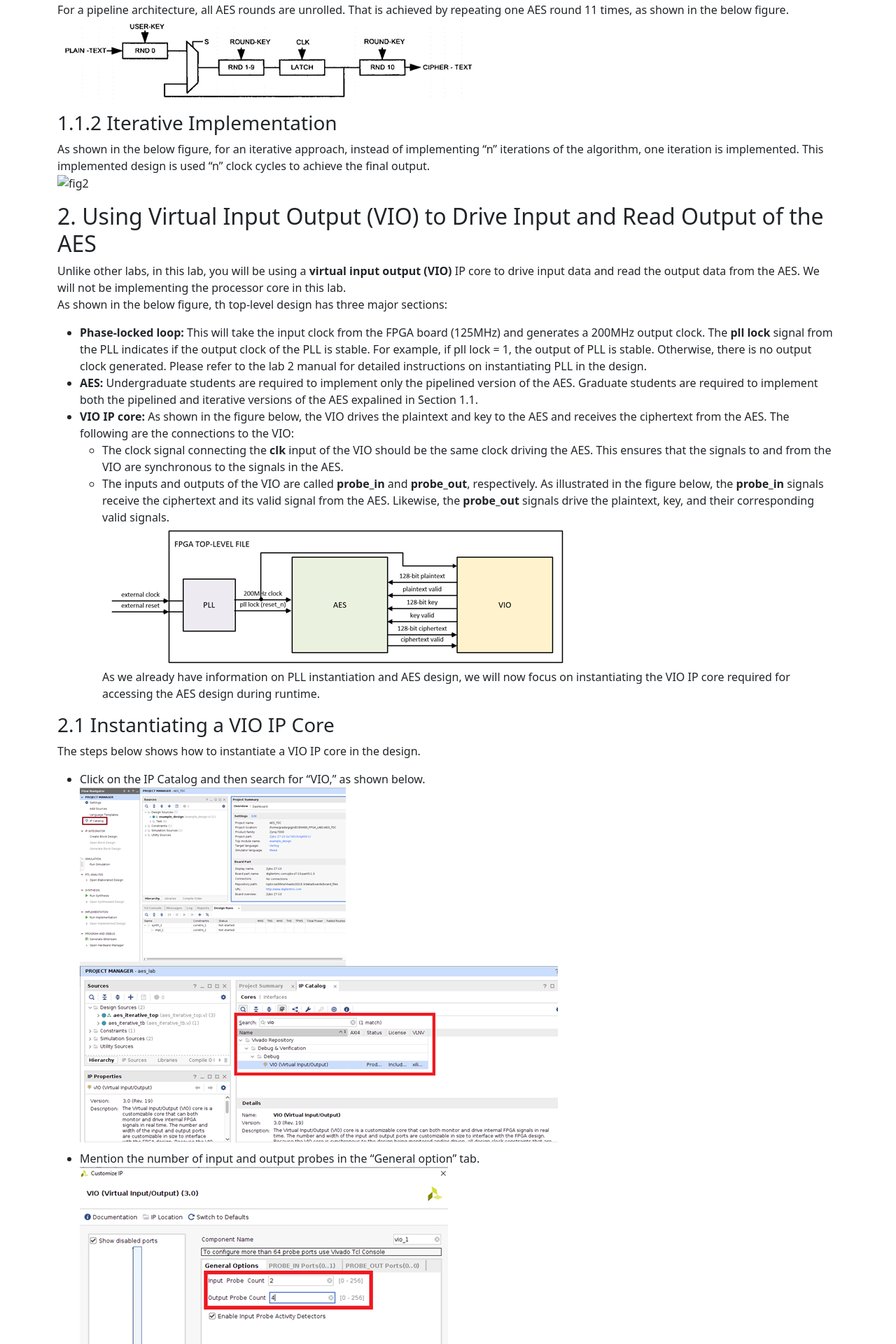
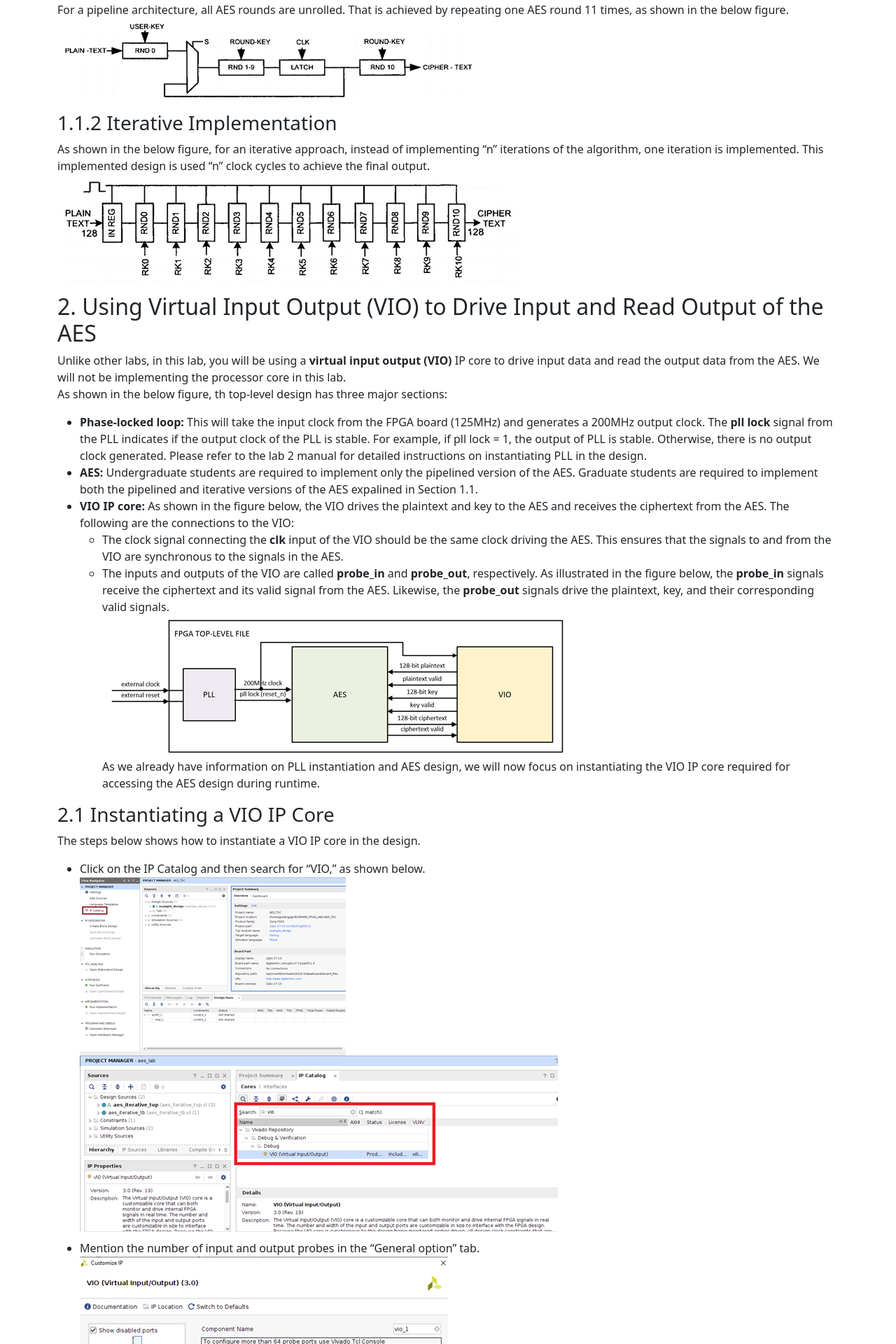
Before and after one commit to hailiangh/hailiangh.github.io, a Jekyll site: the page built from TA/ECEN689_Spring2022/labX_manual.md, in a window 1280 px wide. Shown: the part 838-2758 px from the top of the page at 70% size. Built offline with Jekyll 4.4.1, drawn with Linux system fonts in a browser that asks for light colours.

Commit message:
update manual x

```diff
--- a/TA/ECEN689_Spring2022/labX_manual.md
+++ b/TA/ECEN689_Spring2022/labX_manual.md
@@ -27,7 +27,7 @@ For a pipeline architecture, all AES rounds are unrolled. That is achieved by re
 
 ### 1.1.2 Iterative Implementation
 As shown in the below figure, for an iterative approach, instead of implementing "n" iterations of the algorithm, one iteration is implemented. This implemented design is used "n" clock cycles to achieve the final output.
-![fig2](.pics/labX_manual_fig2-Copy.png)
+![fig2](./pics/labX_manual_fig2.png)
 
 ## 2. Using Virtual Input Output (VIO) to Drive Input and Read Output of the AES
 Unlike other labs, in this lab, you will be using a **virtual input output (VIO)** IP core to drive input data and read the output data from the AES. We will not be implementing the processor core in this lab.
```
Also changed, not shown: TA/ECEN689_Spring2022/pics/Capture.PNG (added).
